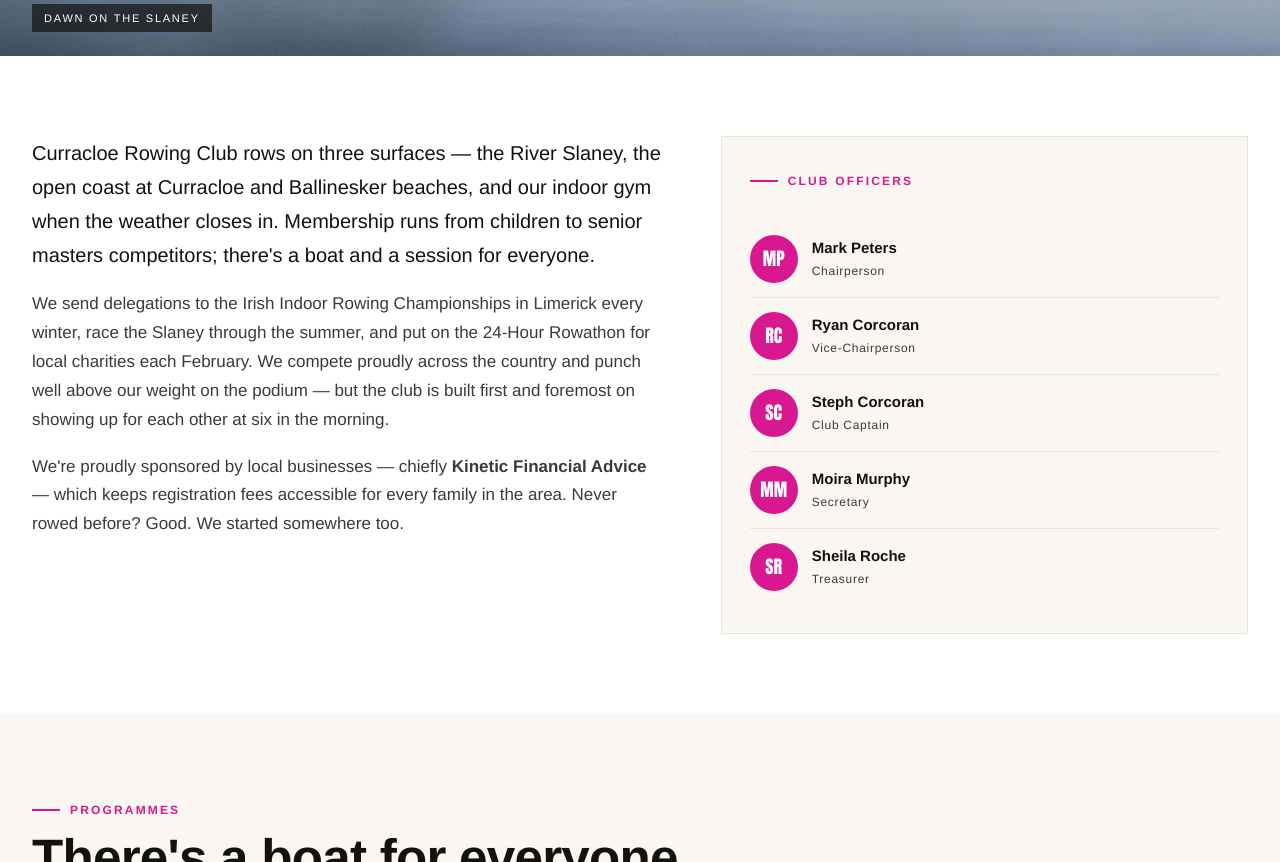
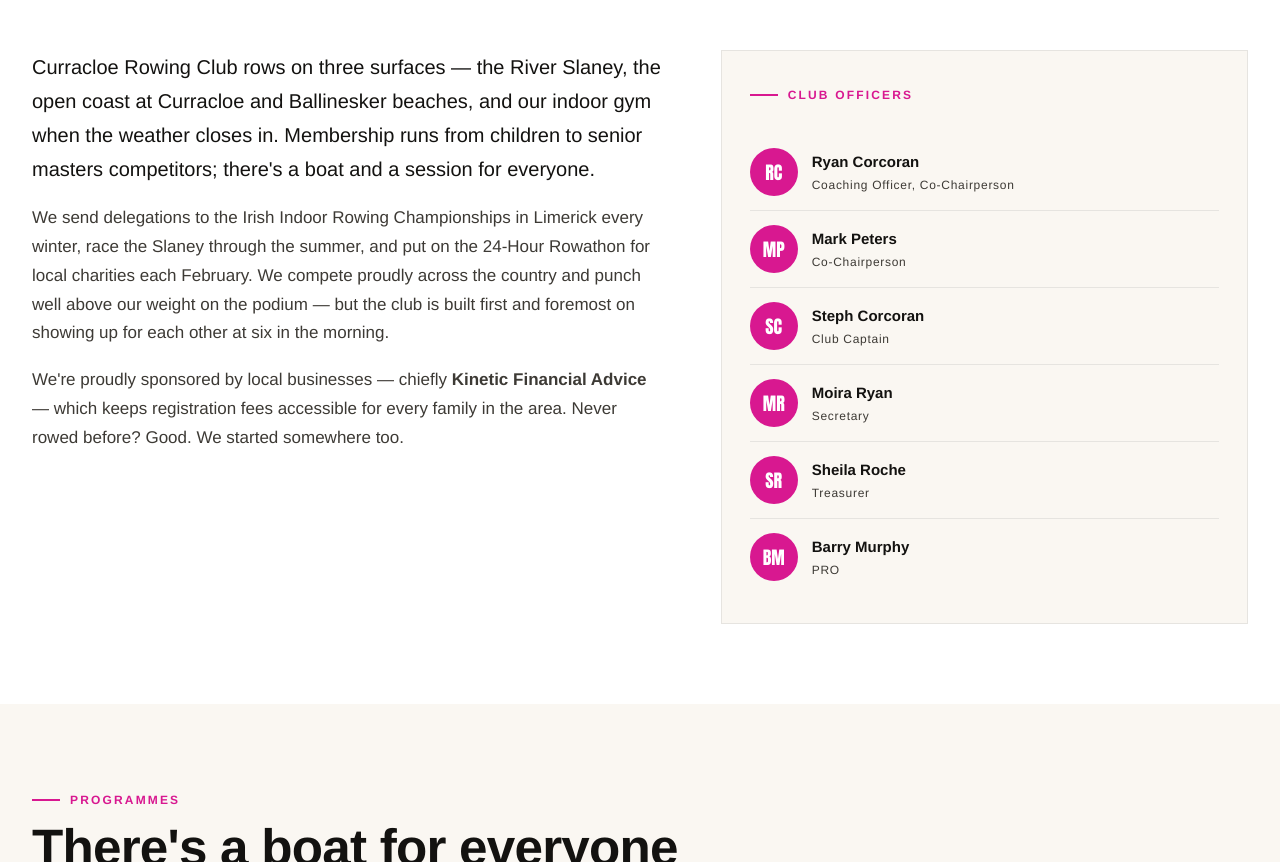
Before and after one commit to barryrlmurphy/curracloerowingclub, a website: page pages/about.html in a window 1280 px wide. Shown: the part 1128-1990 px from the top of the page. Drawn offline with Linux system fonts and the light colour scheme; a web font is replaced by a local one.

Commit message:
Fix various content issues

```diff
--- a/pages/about.html
+++ b/pages/about.html
@@ -90,14 +90,10 @@
     <section class="page-head" data-screen-label="About hero">
       <div class="container">
         <span class="eyebrow">About the club</span>
-        <h1>
-          A community rowing club,<br />on three surfaces, in one corner of
-          Wexford.
-        </h1>
+        <h1>River, coastal, and indoor rowing in Wexford.</h1>
         <p class="page-head__kicker">
           Founded in 2024 by a small group of beach- and river-rowers. We run a
-          year-round programme for ages 12 to 70+ — river, coast, and our indoor
-          gym.
+          year-round programme for ages 12 to 70+.
         </p>
       </div>
     </section>
@@ -150,17 +146,17 @@
             <span class="eyebrow">Club Officers</span>
             <h3>&nbsp;</h3>
             <div class="coach">
+              <div class="coach__avatar">RC</div>
+              <div>
+                <div class="coach__name">Ryan Corcoran</div>
+                <div class="coach__role">Coaching Officer, Co-Chairperson</div>
+              </div>
+            </div>
+            <div class="coach">
               <div class="coach__avatar">MP</div>
               <div>
                 <div class="coach__name">Mark Peters</div>
-                <div class="coach__role">Chairperson</div>
-              </div>
-            </div>
-            <div class="coach">
-              <div class="coach__avatar">RC</div>
-              <div>
-                <div class="coach__name">Ryan Corcoran</div>
-                <div class="coach__role">Vice-Chairperson</div>
+                <div class="coach__role">Co-Chairperson</div>
               </div>
             </div>
             <div class="coach">
@@ -171,9 +167,9 @@
               </div>
             </div>
             <div class="coach">
-              <div class="coach__avatar">MM</div>
+              <div class="coach__avatar">MR</div>
               <div>
-                <div class="coach__name">Moira Murphy</div>
+                <div class="coach__name">Moira Ryan</div>
                 <div class="coach__role">Secretary</div>
               </div>
             </div>
@@ -182,6 +178,13 @@
               <div>
                 <div class="coach__name">Sheila Roche</div>
                 <div class="coach__role">Treasurer</div>
+              </div>
+            </div>
+            <div class="coach">
+              <div class="coach__avatar">BM</div>
+              <div>
+                <div class="coach__name">Barry Murphy</div>
+                <div class="coach__role">PRO</div>
               </div>
             </div>
           </aside>
```
Also changed, not shown: pages/contact.html (+2 -4 lines).
